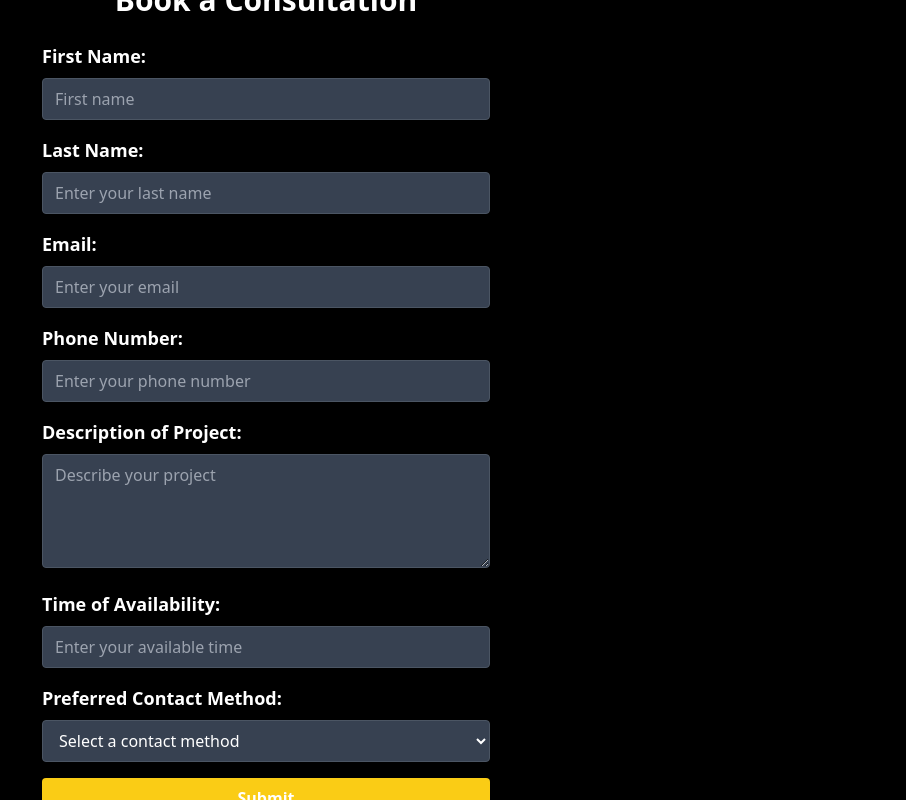
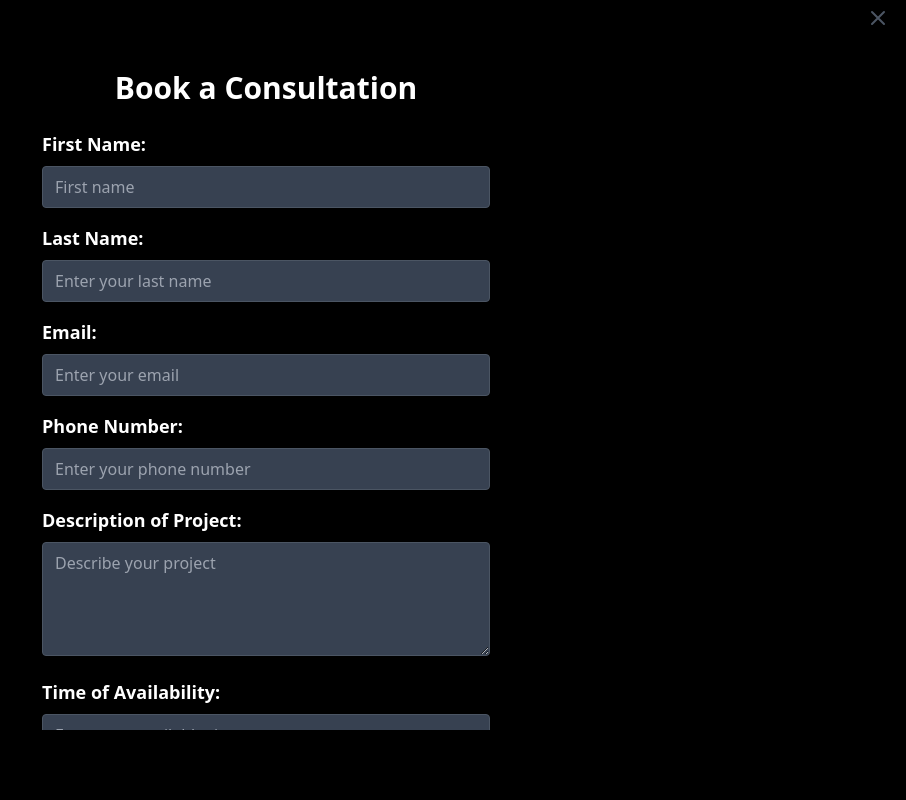
Before and after one commit to GeorgioMonsef/levantlabscorp, a React (Create React App) app: page / in a window 1280 px wide. Both pictures are taken after a click on the button "Get started". Shown: the top 800 px of the page, without its empty margins (374-1280 px from the left). Built offline with nearby package versions, Linux system fonts and the light colour scheme.

Commit message:
new form

```diff
--- a/src/Form.js
+++ b/src/Form.js
@@ -50,6 +50,7 @@ const Form = () => {
             {submitted ? (
                 <p className="text-green-500 text-center">Thank you! Your message has been sent.</p>
             ) : (
+                <div className="max-h-[600px] overflow-auto"> {/* Added scrollable container */}
                     <form onSubmit={handleSubmit} className="space-y-4">
                         <div className="mb-4">
                             <label className="block text-lg font-semibold mb-2 text-white" htmlFor="firstName">First Name:</label>
@@ -152,6 +153,7 @@ const Form = () => {
                             Submit
                         </button>
                     </form>
+                </div>
             )}
         </div>
     );
```
Lines whose indentation alone changed are shown as unchanged.
